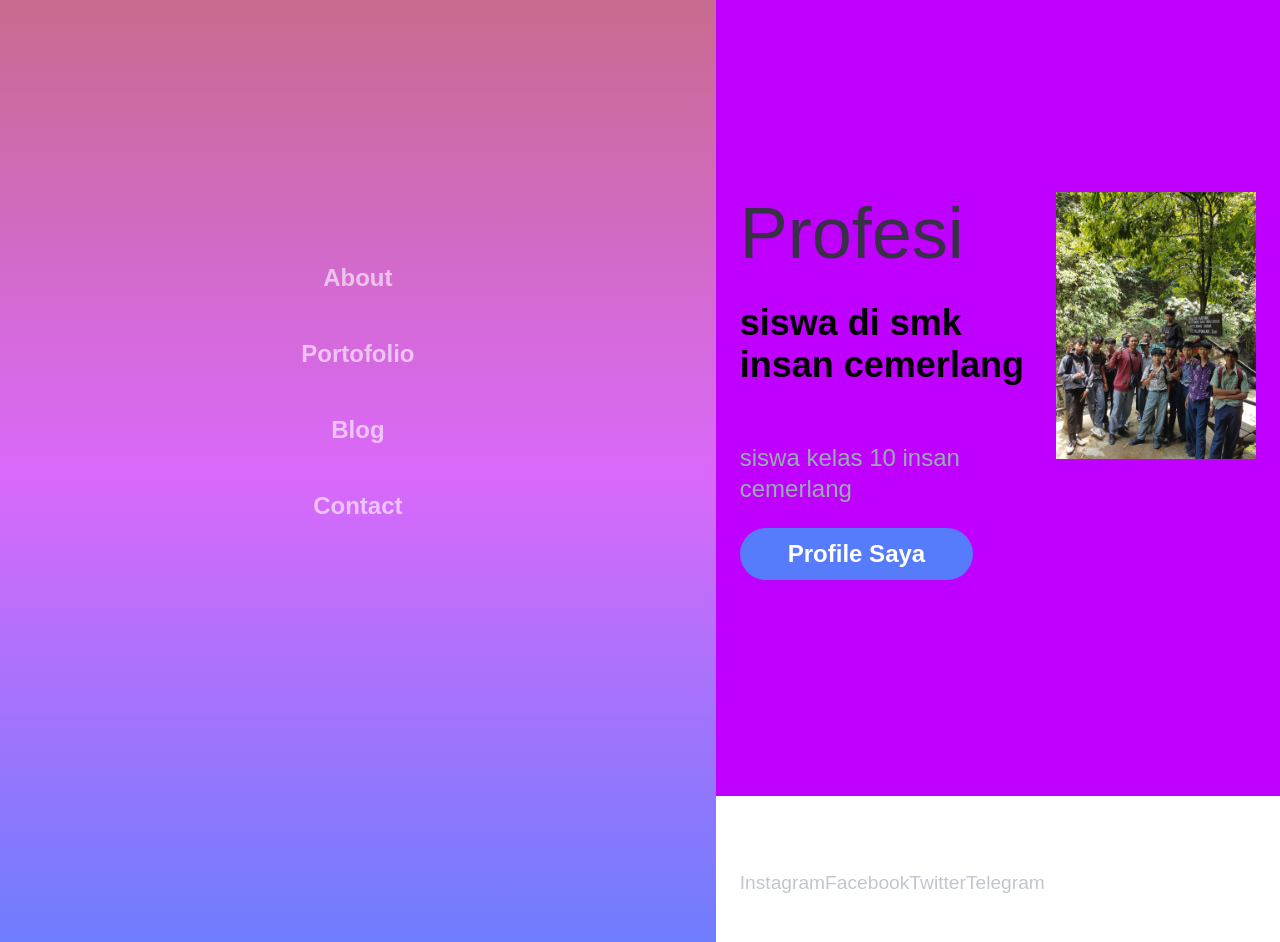
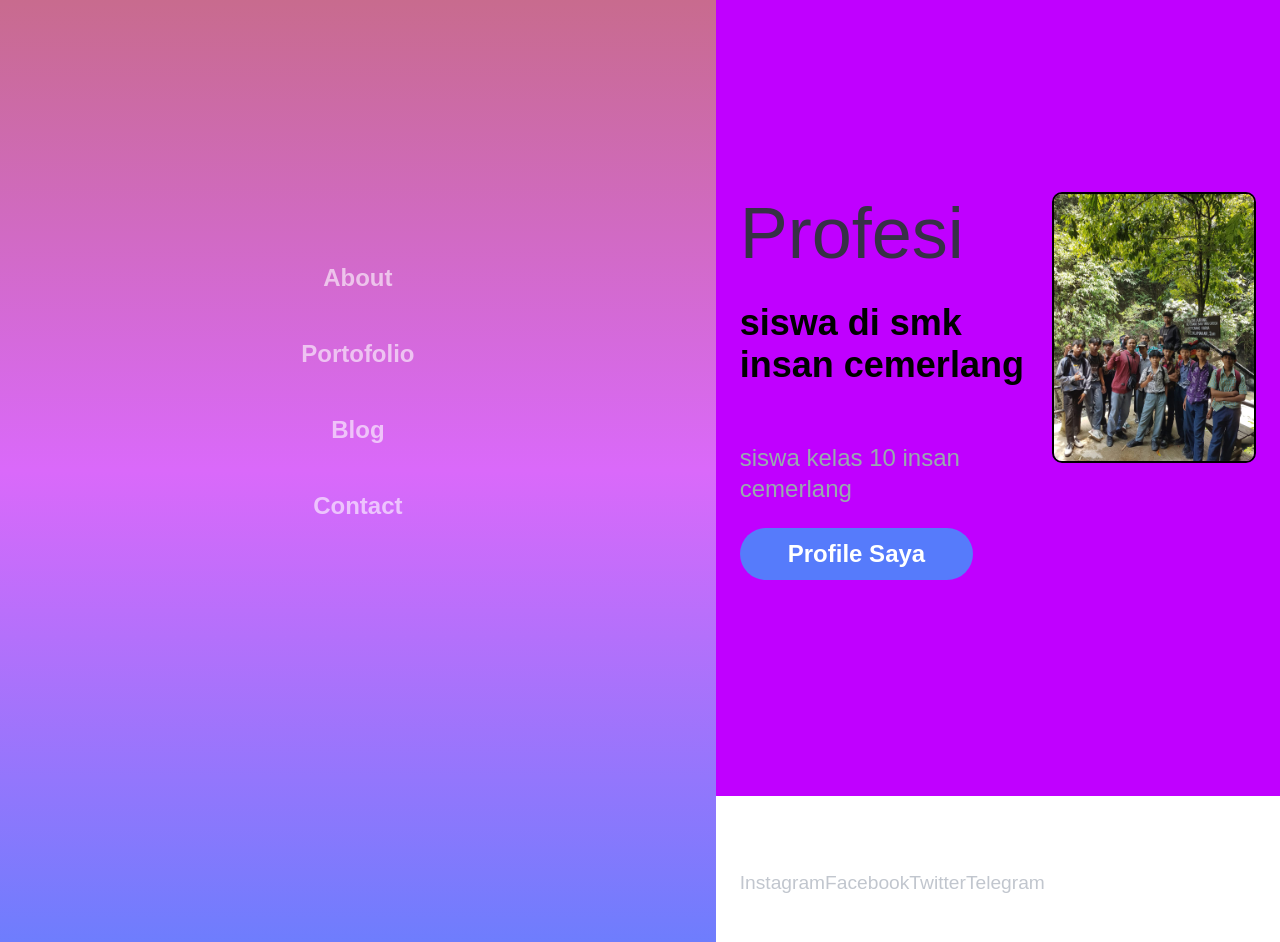
Before and after one commit to Muhamadjalil/pertama, a plain HTML site: page propil.html in a window 1280 px wide. Drawn offline with Linux system fonts and the light colour scheme.

```diff
--- a/propil.html
+++ b/propil.html
@@ -20,7 +20,7 @@
       </div>
       <main class="content">
         <section class="hero">
-          <img src="fotonya.jpg" alt="" />
+          <img src="fotonya.jpg"style="border-radius:10px;border:2px solid black" alt="" />
           <div class="hero-content">
             <h1>Profesi</h1>
             <br />
```
